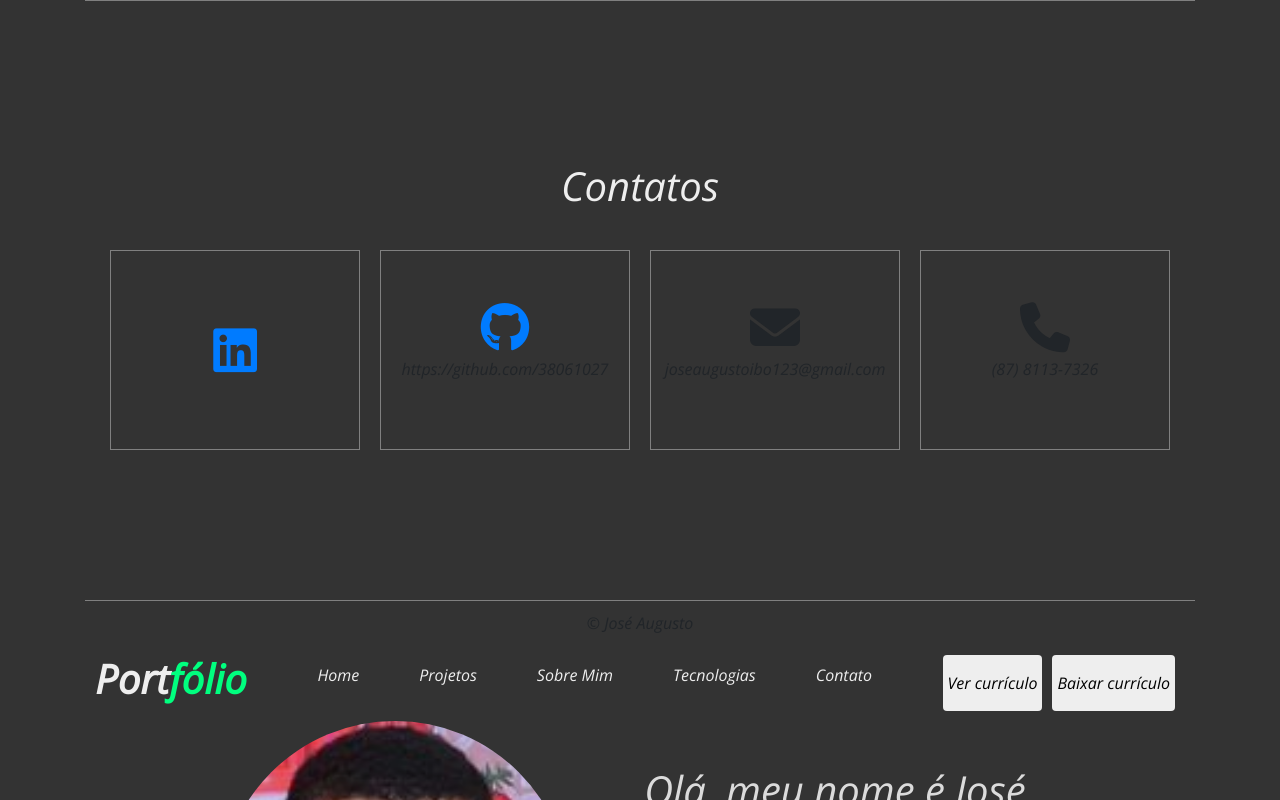
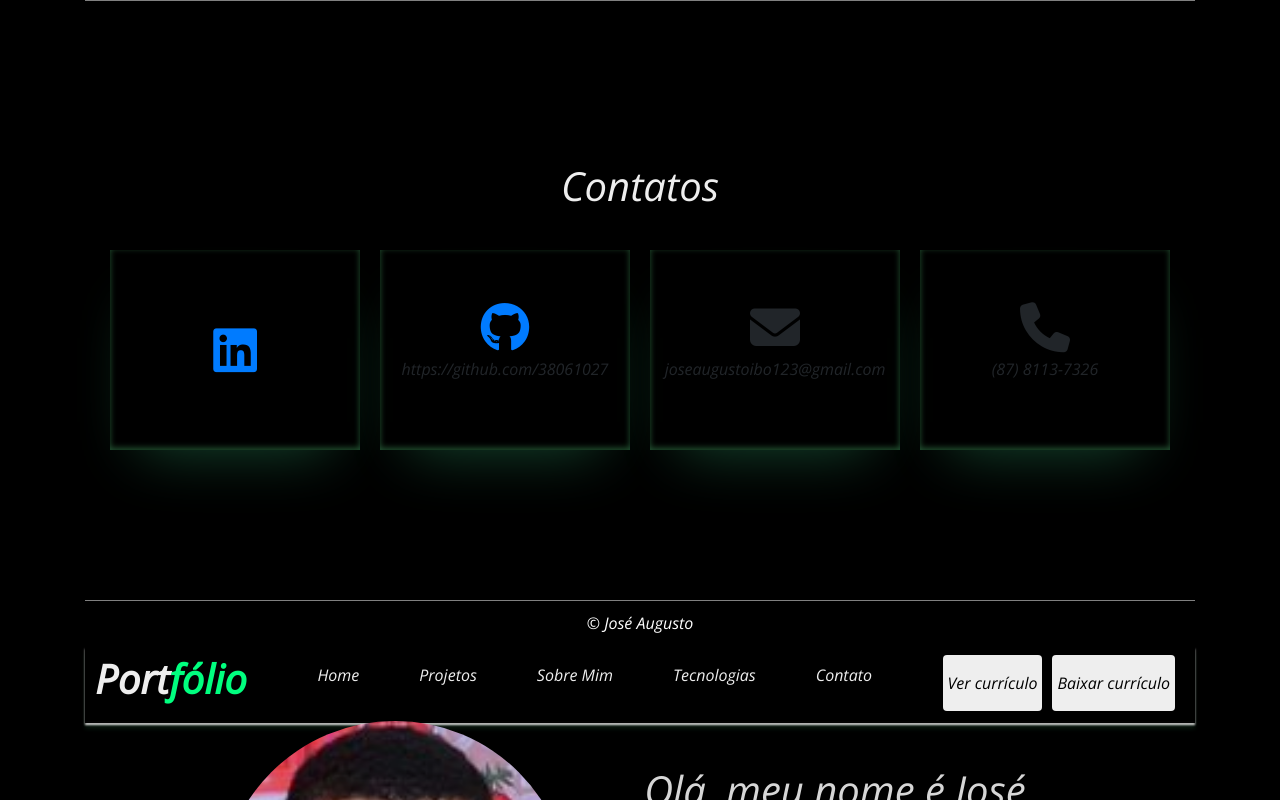
Before and after one commit to 38061027/portfolio, an Angular app: page /contato in a window 1280 px wide. Shown: the top 800 px of the page. Built offline with nearby package versions, Linux system fonts and the light colour scheme; no server answers.

Commit message:
estilizando

```diff
--- a/src/app/components/contato/contato.component.css
+++ b/src/app/components/contato/contato.component.css
@@ -7,7 +7,6 @@
     width: 100%;
     justify-content: center;
     align-items: center;
-   background: #333;
     height: 600px;
     border-top: 1px solid gray ;
 }
@@ -40,7 +39,7 @@
 }
 
 .section-3 .container-box-3 .box-3{
-    border: 1px solid gray;
+
     height: 200px;
     width: 250px;
     margin: 10px;
@@ -49,10 +48,16 @@
     align-items: center;
     flex-direction: column;
     gap: 5px;
+    box-shadow:  rgba(74, 241, 163, 0.3) 0px 30px 60px -30px, rgba(103, 243, 145, 0.35) 0px -2px 6px 0px inset;
 }
 
 .section-3 .container-box-3 .box-3 i{
     font-size: 50px;
+}
+
+.footer-caixa{
+background-color: black;
+color: white;
 }
 
 @media screen and (max-width:600px) {
--- a/src/app/components/home/home.component.css
+++ b/src/app/components/home/home.component.css
@@ -26,6 +26,7 @@
   font-weight: bold;
   color: blue;
 }
+
 
 
 section {
@@ -63,6 +64,7 @@ section {
   flex-direction: row;
   gap: 10px;
   margin-right: 10px;
+justify-content: center;
 
 }
 
--- a/src/app/components/projetos/projetos.component.css
+++ b/src/app/components/projetos/projetos.component.css
@@ -56,6 +56,9 @@ h3, span{
   border: 1px solid rgb(133, 127, 127);
   color: white;
   padding: 10px;
+  background-color: rgb(117, 113, 104);
+  border-radius: 10px;
+  box-shadow: rgba(240, 46, 170, 0.4) -5px 5px, rgba(240, 46, 170, 0.3) -10px 10px, rgba(240, 46, 170, 0.2) -15px 15px, rgba(240, 46, 170, 0.1) -20px 20px, rgba(240, 46, 170, 0.05) -25px 25px;
 }
 
 
@@ -170,8 +173,8 @@ justify-content: center;
 
   .project-content{
     width: 300px;
-    height: 350px;
-    border: 1px solid red;
+    height: 400px;
+
     color: white;
   }
 
--- a/src/app/components/sobre/sobre.component.css
+++ b/src/app/components/sobre/sobre.component.css
@@ -24,9 +24,10 @@
 
 .section-4{
     display: flex;
-    width: 50%;
-  text-align: center;
 
+text-align: center;
+justify-content: center;
+align-items: center;
 }
 
 .section-4 p{
--- a/src/app/components/sobre/sobre.component.html
+++ b/src/app/components/sobre/sobre.component.html
@@ -9,20 +9,15 @@
         </div>
 
         <div class="section-4">
-            <p>
-                Sou um desenvolvedor front-end apaixonado por tecnologia e com habilidades em Angular, JavaScript, CSS3 e HTML5. Embora não tenha experiência profissional, tenho trabalhado em projetos pessoais e acadêmicos para aprimorar minhas habilidades e conhecimentos em programação.
-                <br>
+<p>
 
-                Durante meus estudos, participei de projetos acadêmicos que envolviam o desenvolvimento de aplicações web, tendo a oportunidade de aplicar meus conhecimentos em tecnologias de front-end e desenvolver interfaces atraentes e funcionais.
-                <br>
+                  Sou um desenvolvedor front-end apaixonado por tecnologia e com habilidades em Angular, JavaScript, CSS3 e HTML5. Embora não tenha experiência profissional, tenho trabalhado em projetos pessoais e acadêmicos para aprimorar minhas habilidades e conhecimentos em programação.
+                  <br>
 
-                Além disso, também tenho trabalhado em projetos pessoais, como sites e aplicações web para fins pessoais ou de amigos, sempre buscando me desafiar e ampliar meus conhecimentos em programação.
-                <br>
+                  Durante meus estudos, participei de projetos acadêmicos que envolviam o desenvolvimento de aplicações web, tendo a oportunidade de aplicar meus conhecimentos em tecnologias de front-end e desenvolver interfaces atraentes e funcionais.
+                  <br>
+</p>
 
-                Estou animado em fazer parte de projetos desafiadores e em aprender com desenvolvedores experientes, com o objetivo de me desenvolver ainda mais na área desenvolvimento front-end.
-                <br>
-
-                Sou uma pessoa dedicada, comprometida e proativa, e estou sempre em busca de novos desafios e oportunidades para me desenvolver profissionalmente. Estou aberto a estágios ou vagas júnior em empresas que valorizem o desenvolvimento pessoal e profissional de seus colaboradores.l</p>
         </div>
 
 
--- a/src/styles.css
+++ b/src/styles.css
@@ -3,12 +3,13 @@
     margin: 0;
     font-family: 'Open Sans', sans-serif;
     box-sizing: border-box;
+
 }
 
 
 
 header {
-    background-color: #333;
+    background-color: #000000;
 
   }
 
@@ -32,7 +33,7 @@ header {
     display: flex;
     justify-content: space-between;
     padding: 10px;
-
+    box-shadow: rgb(3, 3, 3) 0px 2px 1px, rgba(241, 240, 240, 0.938) 0px 4px 2px, rgba(78, 236, 144, 0.09) 0px 8px 4px, rgba(0, 0, 0, 0.09) 0px 16px 8px, rgba(0, 0, 0, 0.09) 0px 32px 16px;
 
   }
 
@@ -74,10 +75,16 @@ header {
 
   .menu-icon {
     display: none;
+
+  }
+  .menu-icon i{
+
+    color: white;
   }
 
   .mobile-menu {
     display: none;
+
   }
 
 
@@ -227,7 +234,7 @@ a{
 }
 
 body{
-    background-color:#333;
+    background-color:#000000;
 }
 
 main{
@@ -246,7 +253,7 @@ li{
 
 
 footer {
-    background-color: #333;
+    background-color: #000000;
     display: flex;
     bottom: 0;
     text-align: center;
@@ -262,7 +269,7 @@ footer {
     flex-direction: row;
     justify-content: center;
     gap: 30px;
-    background-color: #333;
+    background-color: #000000;
     border-top: 1px solid gray;
 }
 
```
Also changed, not shown: 5 other files (tests, documents, lock files or other folders).
